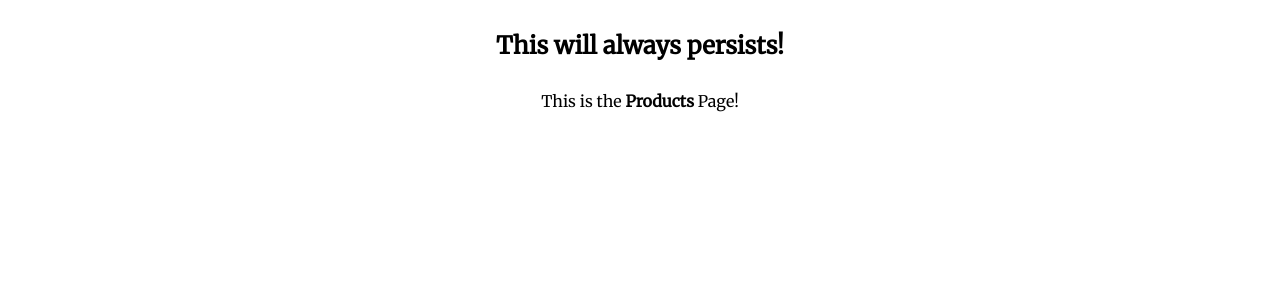
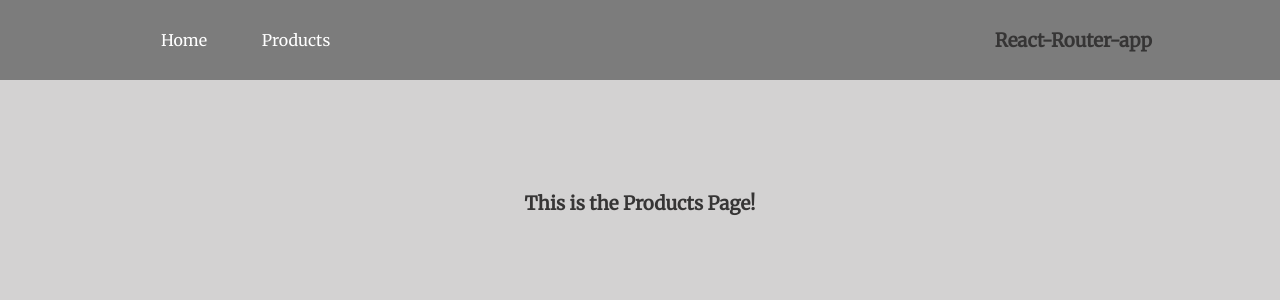
Before and after one commit to SottoMayor/React-Router-App, a React (Create React App) app: page /products in a window 1280 px wide. Shown: the top 300 px of the page. Built offline with nearby package versions, Linux system fonts and the light colour scheme.

Commit message:
Adding some basic style and creating a MainHeader component

```diff
--- a/src/App.js
+++ b/src/App.js
@@ -1,13 +1,16 @@
 import './App.css';
 import { Route } from 'react-router-dom';
-import Home from './pages/home'
-import Products from './pages/products'
+import Home from './pages/Home'
+import Products from './pages/Products'
+import MainHeader from './components/MainHeader/MainHeader';
 
 function App() {
   return (
     <div className="App">
-      <h2 style={{"margin-bottom": "30px", "margin-top": "30px"}} >This will always persists!</h2>
 
+      <MainHeader/>
+
+      <main>
         <Route path='/home'>
           <Home />
         </Route>
@@ -15,6 +18,7 @@ function App() {
         <Route path='/products'>
           <Products />
         </Route>
+      </main>
 
     </div>
   );
--- /dev/null
+++ b/src/components/MainHeader/MainHeader.js
@@ -0,0 +1,24 @@
+import React from 'react'
+import classes from './MainHeader.module.css'
+
+const mainHeader = () => {
+    return (
+        <header className={classes.header}>
+            <nav>
+                <ul>
+                    <li>
+                        <a href="/home">Home</a>
+                    </li>
+                    <li>
+                        <a href="/products">Products</a>
+                    </li>
+                </ul>
+            </nav>
+
+            <h3>React-Router-app</h3>
+
+        </header>
+    )
+}
+
+export default mainHeader
--- /dev/null
+++ b/src/components/MainHeader/MainHeader.module.css
@@ -0,0 +1,41 @@
+.header {
+    width: 100%;
+    height: 5rem;
+    background-color: rgb(124, 124, 124);
+    padding: 0 10%;
+    display: flex;
+    align-items: center;
+    justify-content: space-between;
+  }
+
+  .header nav {
+    height: 100%;
+  }
+
+  .header ul {
+    height: 100%;
+    list-style: none;
+    display: flex;
+    padding: 0;
+    margin: 0;
+    align-items: center;
+    justify-content: center;
+  }
+
+  .header li {
+    margin: 0 1rem;
+    width: 5rem;
+  }
+
+  .header a {
+    color: white;
+    text-decoration: none;
+  }
+
+  .header a:hover,
+  .header a:active,
+  .header a.active {
+    color: rgb(54, 53, 53);
+    padding-bottom: 0.25rem;
+    border-bottom: 4px solid rgb(54, 53, 53);
+  }
--- a/src/index.css
+++ b/src/index.css
@@ -2,4 +2,21 @@
   margin: 0;
   padding: 0;
   font-family: 'Merriweather', serif;
+  box-sizing: border-box;
 }
+
+body {
+  background-color: rgb(211, 210, 210);
+}
+
+main {
+  margin-top: 7rem;
+  text-align: center;
+}
+
+h1,
+h2,
+h3,
+p {
+  color: rgb(54, 53, 53);
+}
--- a/src/pages/products.js
+++ b/src/pages/products.js
@@ -3,7 +3,7 @@ import React from 'react'
 const products = () => {
     return (
         <div>
-            This is the <strong>Products</strong> Page!
+            <h3>This is the <strong>Products</strong> Page!</h3>
         </div>
     )
 }
```
Lines whose indentation alone changed are shown as unchanged.
